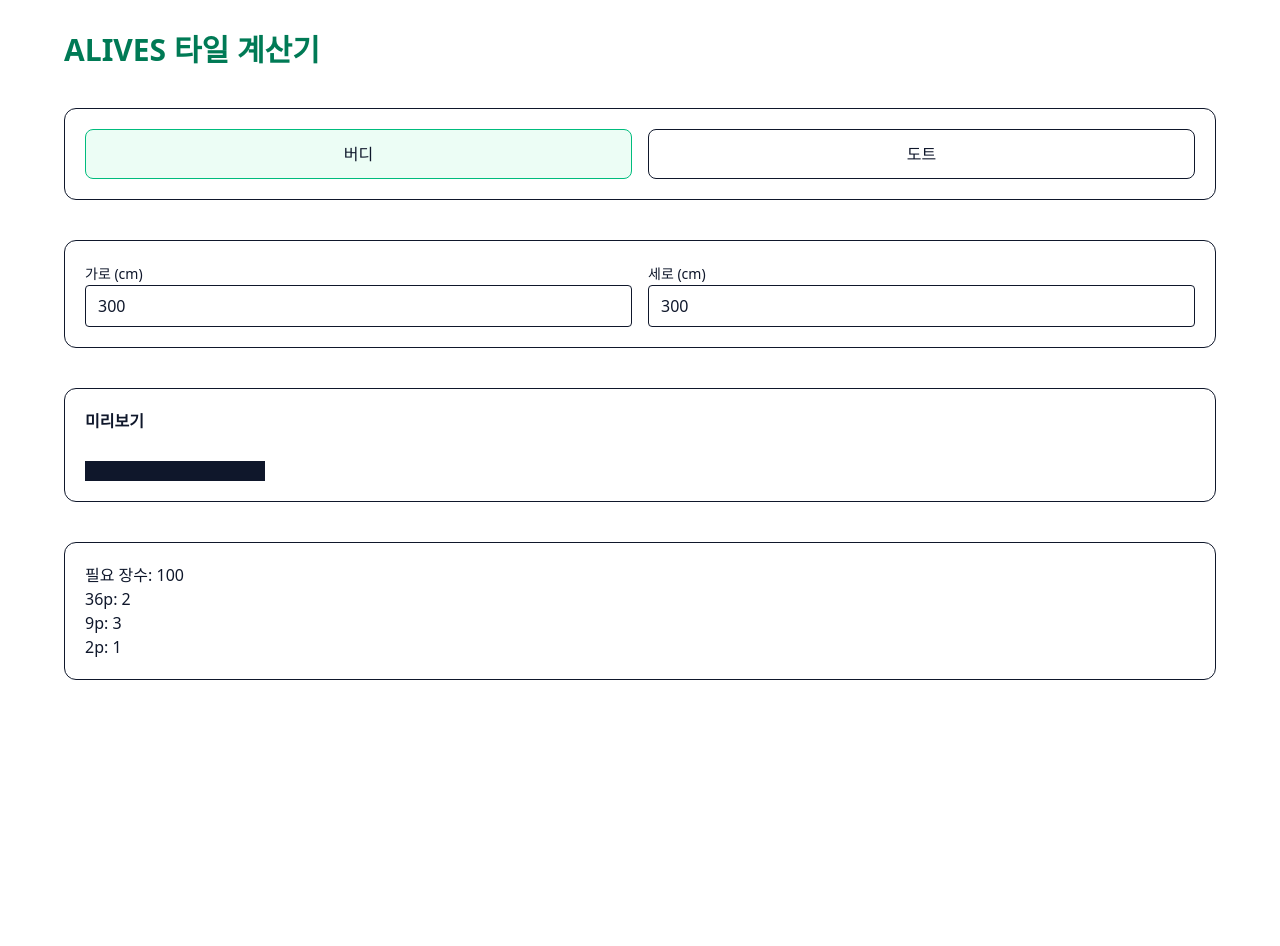
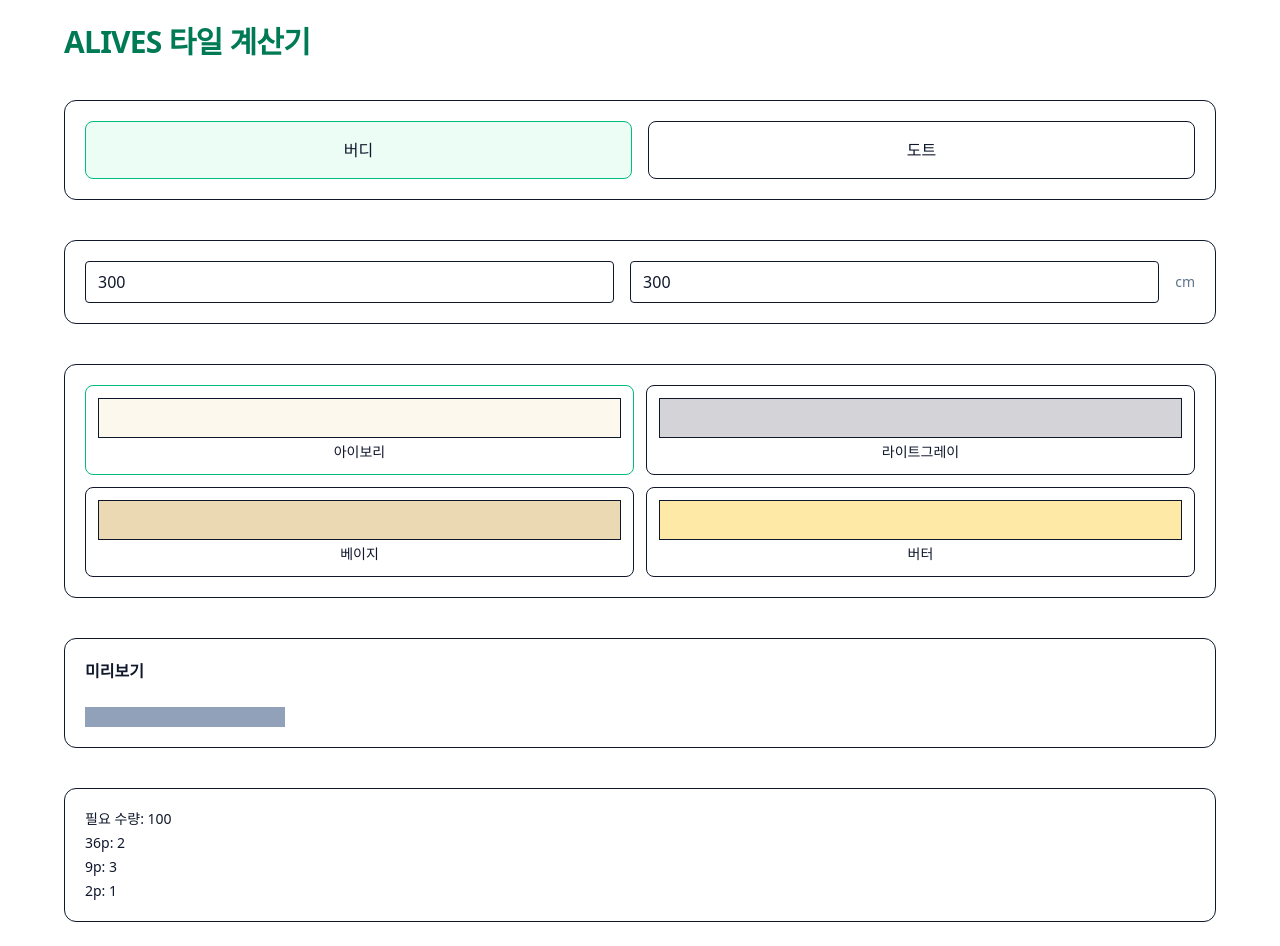
Before and after one commit to kimtwoo95-png/deck-tile-simulator-FINAL, a Next.js app: page / in a window 1280 px wide. Before the commit the page ends 800 px from the top, so only its background shows below. Built offline with nearby package versions, Linux system fonts and the light colour scheme.

Commit message:
fix preview + dot colors 4 options

```diff
--- a/app/page.tsx
+++ b/app/page.tsx
@@ -6,11 +6,8 @@
    타입 정의
 ========================================================= */
 type ProductType = "buddy" | "dot";
-
 type BuddyColor = "ivory" | "lightgray" | "beige" | "butter";
-
 type DotColorKey = "ivory" | "lightgray" | "beige" | "butter";
-
 type DotPattern = "AAAA" | "ABBA" | "ABBC";
 
 /* =========================================================
@@ -31,7 +28,7 @@
 ] as const;
 
 /* =========================================================
-   도트 패턴 정의 (2×2)
+   도트 패턴 (2×2)
 ========================================================= */
 const dotPatternCells: Record<DotPattern, ("A" | "B" | "C")[]> = {
   AAAA: ["A", "A", "A", "A"],
@@ -40,38 +37,39 @@
 };
 
 /* =========================================================
-   박스 계산 로직
+   박스 계산 함수
 ========================================================= */
-function calcPacks(total: number, packs: number[]) {
-  const sorted = [...packs].sort((a, b) => b - a);
-  let remain = total;
-  const result: Record<number, number> = {};
+function calcPacks(totalNeeded: number, packSizes: number[]) {
+  const sorted = [...packSizes].sort((a, b) => b - a);
+  const smallest = sorted[sorted.length - 1];
 
-  for (const p of sorted) {
-    const count = Math.floor(remain / p);
-    result[p] = count;
-    remain -= count * p;
+  const packCounts: Record<number, number> = {};
+  let remaining = totalNeeded;
+
+  for (const size of sorted) {
+    const count = Math.floor(remaining / size);
+    packCounts[size] = count;
+    remaining -= count * size;
   }
 
-  if (remain > 0) {
-    const smallest = sorted[sorted.length - 1];
-    result[smallest] = (result[smallest] || 0) + 1;
+  if (remaining > 0) {
+    packCounts[smallest] = (packCounts[smallest] || 0) + 1;
   }
 
   const totalPieces = sorted.reduce(
-    (sum, p) => sum + p * (result[p] || 0),
+    (sum, size) => sum + size * (packCounts[size] || 0),
     0
   );
 
   return {
-    result,
+    packCounts,
     totalPieces,
-    leftover: totalPieces - total,
+    leftover: totalPieces - totalNeeded,
   };
 }
 
 /* =========================================================
-   메인 페이지
+   메인 컴포넌트
 ========================================================= */
 export default function Page() {
   const [productType, setProductType] = useState<ProductType>("buddy");
@@ -86,9 +84,9 @@
   const [dotColorB, setDotColorB] = useState<DotColorKey>("butter");
   const [dotColorC, setDotColorC] = useState<DotColorKey>("beige");
 
-  /* =========================================================
-     계산
-  ========================================================= */
+  const maxPreviewTiles = 40;
+
+  /* ---------------- 계산 ---------------- */
   const buddyX = Math.ceil(widthCm / 30);
   const buddyY = Math.ceil(heightCm / 30);
   const buddyNeeded = buddyX * buddyY;
@@ -99,41 +97,40 @@
   const dotNeeded = dotX * dotY;
   const dotPack = calcPacks(dotNeeded, [120, 40]);
 
-  const previewLimit = 40;
-  const previewBuddyX = Math.min(buddyX, previewLimit);
-  const previewBuddyY = Math.min(buddyY, previewLimit);
-  const previewDotX = Math.min(dotX, previewLimit);
-  const previewDotY = Math.min(dotY, previewLimit);
+  const previewBuddyX = Math.min(buddyX, maxPreviewTiles);
+  const previewBuddyY = Math.min(buddyY, maxPreviewTiles);
+  const previewDotX = Math.min(dotX, maxPreviewTiles);
+  const previewDotY = Math.min(dotY, maxPreviewTiles);
 
-  const dotColorMap: Record<DotColorKey, string> = {
-    ivory: "#FDF8EE",
-    lightgray: "#D4D4D8",
-    beige: "#EBD9B4",
-    butter: "#FFE9A7",
-  };
+  const colorMap: Record<DotColorKey, string> = Object.fromEntries(
+    dotColorOptions.map((c) => [c.key, c.color])
+  ) as Record<DotColorKey, string>;
 
-  const getDotColor = (symbol: "A" | "B" | "C") => {
-    if (symbol === "A") return dotColorMap[dotColorA];
-    if (symbol === "B") return dotColorMap[dotColorB];
-    return dotColorMap[dotColorC];
-  };
+  const getDotColor = (symbol: "A" | "B" | "C") =>
+    symbol === "A"
+      ? colorMap[dotColorA]
+      : symbol === "B"
+      ? colorMap[dotColorB]
+      : colorMap[dotColorC];
 
   /* =========================================================
      UI
   ========================================================= */
   return (
-    <div className="min-h-screen bg-white px-6 py-8 text-slate-900">
+    <div className="min-h-screen bg-white px-4 py-6 text-slate-900">
       <div className="max-w-6xl mx-auto space-y-10">
-        <h1 className="text-3xl font-black text-emerald-700">
+        <h1 className="text-3xl font-black tracking-tight text-emerald-700">
           ALIVES 타일 계산기
         </h1>
 
-        {/* 타일 종류 */}
+        {/* ================================================= */}
+        {/* 1. 제품 선택 */}
+        {/* ================================================= */}
         <section className="border rounded-xl p-5">
-          <div className="flex gap-4">
+          <div className="grid grid-cols-2 gap-4">
             <button
               onClick={() => setProductType("buddy")}
-              className={`flex-1 border rounded-lg py-3 ${
+              className={`rounded-lg border py-4 ${
                 productType === "buddy"
                   ? "bg-emerald-50 border-emerald-500"
                   : ""
@@ -143,7 +140,7 @@
             </button>
             <button
               onClick={() => setProductType("dot")}
-              className={`flex-1 border rounded-lg py-3 ${
+              className={`rounded-lg border py-4 ${
                 productType === "dot"
                   ? "bg-emerald-50 border-emerald-500"
                   : ""
@@ -154,40 +151,59 @@
           </div>
         </section>
 
-        {/* 공간 입력 */}
+        {/* ================================================= */}
+        {/* 2. 사이즈 입력 */}
+        {/* ================================================= */}
         <section className="border rounded-xl p-5">
           <div className="flex gap-4">
-            <div className="flex-1">
-              <label className="text-sm">가로 (cm)</label>
             <input
               type="number"
               value={widthCm}
               onChange={(e) => setWidthCm(+e.target.value)}
-                className="w-full border rounded px-3 py-2"
+              className="border rounded px-3 py-2 w-full"
             />
-            </div>
-            <div className="flex-1">
-              <label className="text-sm">세로 (cm)</label>
             <input
               type="number"
               value={heightCm}
               onChange={(e) => setHeightCm(+e.target.value)}
-                className="w-full border rounded px-3 py-2"
+              className="border rounded px-3 py-2 w-full"
             />
-            </div>
+            <span className="flex items-center text-sm text-slate-500">cm</span>
           </div>
         </section>
 
-        {/* 도트 옵션 */}
+        {/* ================================================= */}
+        {/* 3. 옵션 */}
+        {/* ================================================= */}
+        <section className="border rounded-xl p-5 space-y-6">
+          {productType === "buddy" && (
+            <div className="grid grid-cols-2 gap-3">
+              {buddyColorOptions.map((c) => (
+                <button
+                  key={c.key}
+                  onClick={() => setBuddyColor(c.key)}
+                  className={`border rounded-lg p-3 ${
+                    buddyColor === c.key ? "border-emerald-500" : ""
+                  }`}
+                >
+                  <div
+                    className="w-full h-10 border"
+                    style={{ backgroundColor: c.color }}
+                  />
+                  <div className="text-sm mt-1">{c.label}</div>
+                </button>
+              ))}
+            </div>
+          )}
+
           {productType === "dot" && (
-          <section className="border rounded-xl p-5 space-y-6">
-            <h2 className="font-bold">도트 패턴</h2>
-            <div className="flex gap-4">
-              {(["AAAA", "ABBA", "ABBC"] as DotPattern[]).map((p) => (
+            <>
+              <div className="grid grid-cols-3 gap-4">
+                {(Object.keys(dotPatternCells) as DotPattern[]).map((p) => (
                   <button
                     key={p}
                     onClick={() => setDotPattern(p)}
-                  className={`border p-3 rounded ${
+                    className={`border p-3 ${
                       dotPattern === p ? "border-emerald-500" : ""
                     }`}
                   >
@@ -200,34 +216,57 @@
                         />
                       ))}
                     </div>
-                  <div className="text-xs mt-1 text-center">{p}</div>
+                    <div className="text-xs mt-1">{p}</div>
                   </button>
                 ))}
               </div>
+
+              {[["A", dotColorA, setDotColorA],
+                ["B", dotColorB, setDotColorB],
+                ["C", dotColorC, setDotColorC]].map(
+                ([label, value, setter]) => (
+                  <div key={label as string} className="flex gap-2 flex-wrap">
+                    <span className="w-6">{label}</span>
+                    {dotColorOptions.map((c) => (
+                      <button
+                        key={c.key + label}
+                        onClick={() => setter(c.key)}
+                        className={`border rounded px-2 py-1 text-xs ${
+                          value === c.key ? "border-emerald-500" : ""
+                        }`}
+                      >
+                        {c.label}
+                      </button>
+                    ))}
+                  </div>
+                )
+              )}
+            </>
+          )}
         </section>
-        )}
 
-        {/* 미리보기 */}
+        {/* ================================================= */}
+        {/* 4. 미리보기 */}
+        {/* ================================================= */}
         <section className="border rounded-xl p-5">
-          <h2 className="font-bold mb-3">미리보기</h2>
+          <h2 className="font-semibold mb-2">미리보기</h2>
 
           {productType === "buddy" && (
             <div
               className="inline-grid"
               style={{
-                gridTemplateColumns: `repeat(${previewBuddyX}, 18px)`,
+                gridTemplateColumns: `repeat(${previewBuddyX}, 20px)`,
               }}
             >
               {Array.from({ length: previewBuddyX * previewBuddyY }).map(
                 (_, i) => (
                   <div
                     key={i}
-                    className="border"
+                    className="border border-slate-400"
                     style={{
                       backgroundColor:
-                        buddyColorOptions.find(
-                          (c) => c.key === buddyColor
-                        )?.color,
+                        buddyColorOptions.find((b) => b.key === buddyColor)
+                          ?.color,
                     }}
                   />
                 )
@@ -250,7 +289,7 @@
                 return (
                   <div
                     key={i}
-                    className="border"
+                    className="border border-slate-300"
                     style={{ backgroundColor: getDotColor(symbol) }}
                   />
                 );
@@ -259,22 +298,24 @@
           )}
         </section>
 
-        {/* 결과 */}
-        <section className="border rounded-xl p-5">
+        {/* ================================================= */}
+        {/* 5. 수량 */}
+        {/* ================================================= */}
+        <section className="border rounded-xl p-5 text-sm space-y-1">
           {productType === "buddy" && (
             <>
-              <div>필요 장수: {buddyNeeded}</div>
-              <div>36p: {buddyPack.result[36] || 0}</div>
-              <div>9p: {buddyPack.result[9] || 0}</div>
-              <div>2p: {buddyPack.result[2] || 0}</div>
+              <div>필요 수량: {buddyNeeded}</div>
+              <div>36p: {buddyPack.packCounts[36] || 0}</div>
+              <div>9p: {buddyPack.packCounts[9] || 0}</div>
+              <div>2p: {buddyPack.packCounts[2] || 0}</div>
             </>
           )}
 
           {productType === "dot" && (
             <>
               <div>필요 수량: {dotNeeded}</div>
-              <div>120p: {dotPack.result[120] || 0}</div>
-              <div>40p: {dotPack.result[40] || 0}</div>
+              <div>120p: {dotPack.packCounts[120] || 0}</div>
+              <div>40p: {dotPack.packCounts[40] || 0}</div>
             </>
           )}
         </section>
```
Lines whose indentation alone changed are shown as unchanged.
